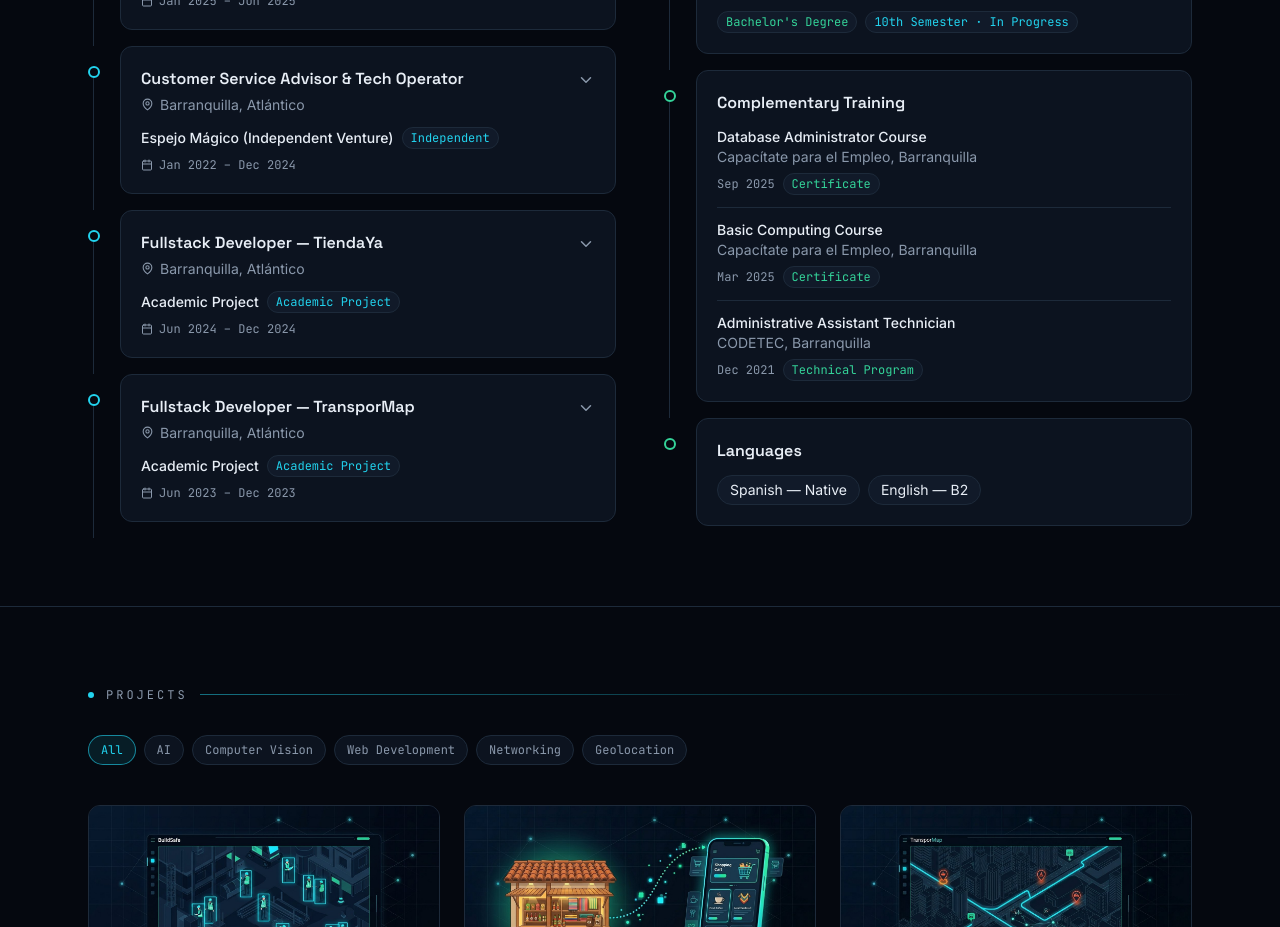
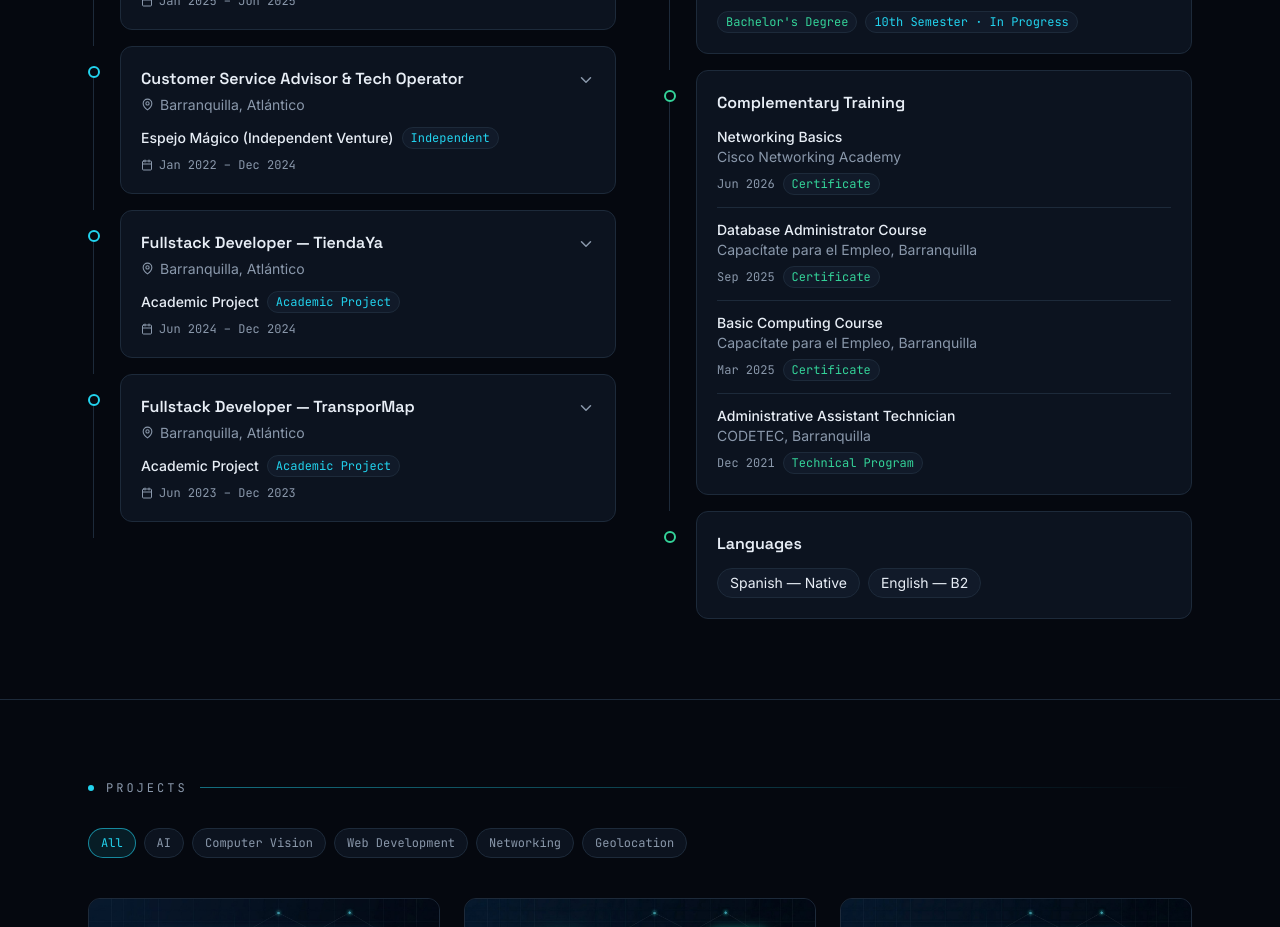
Before and after one commit to juancveg/juan-vega-portafolio, a Next.js app: page / in a window 1280 px wide. Shown: the part 1840-2767 px from the top of the page. Built offline with nearby package versions, Linux system fonts and the light colour scheme.

Commit message:
Add Networking Basics certificate to COMPLEMENTARY
Added a new certificate entry for Networking Basics.

```diff
--- a/components/Experience.tsx
+++ b/components/Experience.tsx
@@ -64,6 +64,12 @@ const EXPERIENCE: ExperienceItem[] = [
 ];
 
 const COMPLEMENTARY = [
+  {
+    title: "Networking Basics",
+    org: "Cisco Networking Academy",
+    date: "Jun 2026",
+    tag: "Certificate",
+  },
   {
     title: "Database Administrator Course",
     org: "Capacítate para el Empleo, Barranquilla",
```
